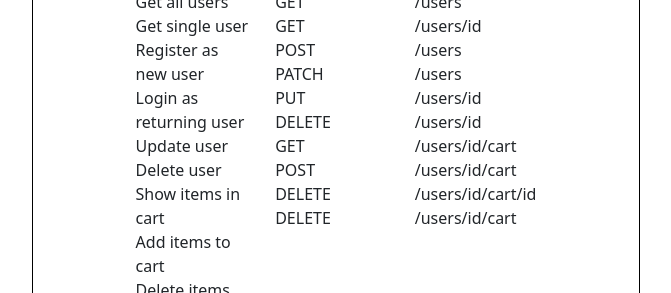
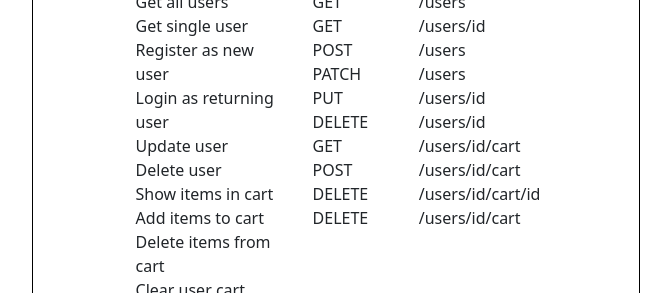
Before and after one commit to DanielJamesF/Capstonebackend, a website: page public/index.html in a window 1280 px wide. Shown: the part 123-416 px from the top of the page, without its empty margins (304-975 px from the left). Drawn offline with nearby package versions, Linux system fonts and the light colour scheme.

Commit message:
endoint2

```diff
--- a/public/index.html
+++ b/public/index.html
@@ -28,7 +28,7 @@
         <h1>Endpoints Available for this API</h1>
         <h2>Users:</h2>
         <div class="row">
-            <div class="col">
+            <div class="col-5">
                 <span>Get all users</span>
                 <br>
                 <span>Get single user</span>
@@ -49,7 +49,7 @@
                 <br>
                 <span>Clear user cart</span>
             </div>
-            <div class="col">
+            <div class="col-3">
                 <span>GET</span>
                 <br>
                 <span>GET</span>
@@ -70,7 +70,7 @@
                 <br>
                 <span>DELETE</span>
             </div>
-            <div class="col">
+            <div class="col-4">
                 <span>/users</span>
                 <br>
                 <span>/users/id</span>
```
